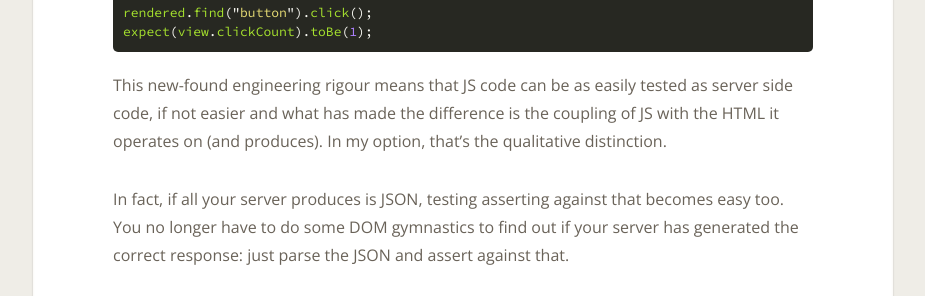
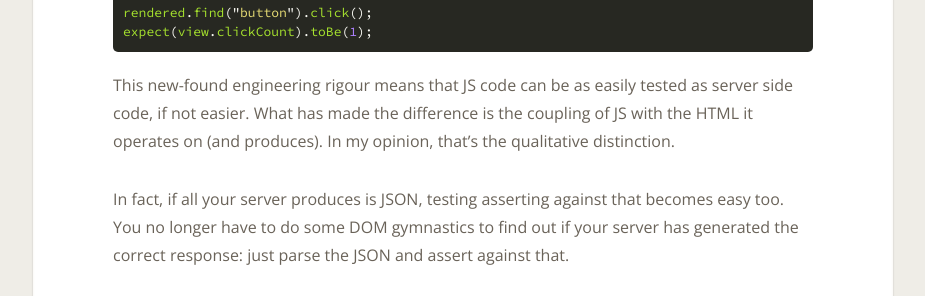
Before and after one commit to leonardehrenfried/blog, a Jekyll site: the page built from _posts/2013-08-19-testing-javascript-uis.md, in a window 1280 px wide and 900 px high, scrolled down 2032 px. Shown: the part 186-482 px from the top of the window, without its empty margins (177-1102 px from the left). Built offline with Jekyll 4.4.1, drawn with Linux system fonts in a browser that asks for light colours; Markdown is read by kramdown in place of the engine named in the settings; comment, search, counter and statistics services are not loaded.

Commit message:
Improve grammar

````diff
--- a/_posts/2013-08-19-testing-javascript-uis.md
+++ b/_posts/2013-08-19-testing-javascript-uis.md
@@ -94,9 +94,9 @@ expect(view.clickCount).toBe(1);
 ```
 
 This new-found engineering rigour means that JS code can be as easily tested
-as server side code, if not easier and what has made the difference is
+as server side code, if not easier. What has made the difference is
 the coupling of JS with the HTML it operates on (and produces).
-In my option, that's the qualitative distinction.
+In my opinion, that's the qualitative distinction.
 
 In fact, if all your server produces is JSON, testing asserting against that
 becomes easy too. You no longer have to do some DOM gymnastics to find out
````
